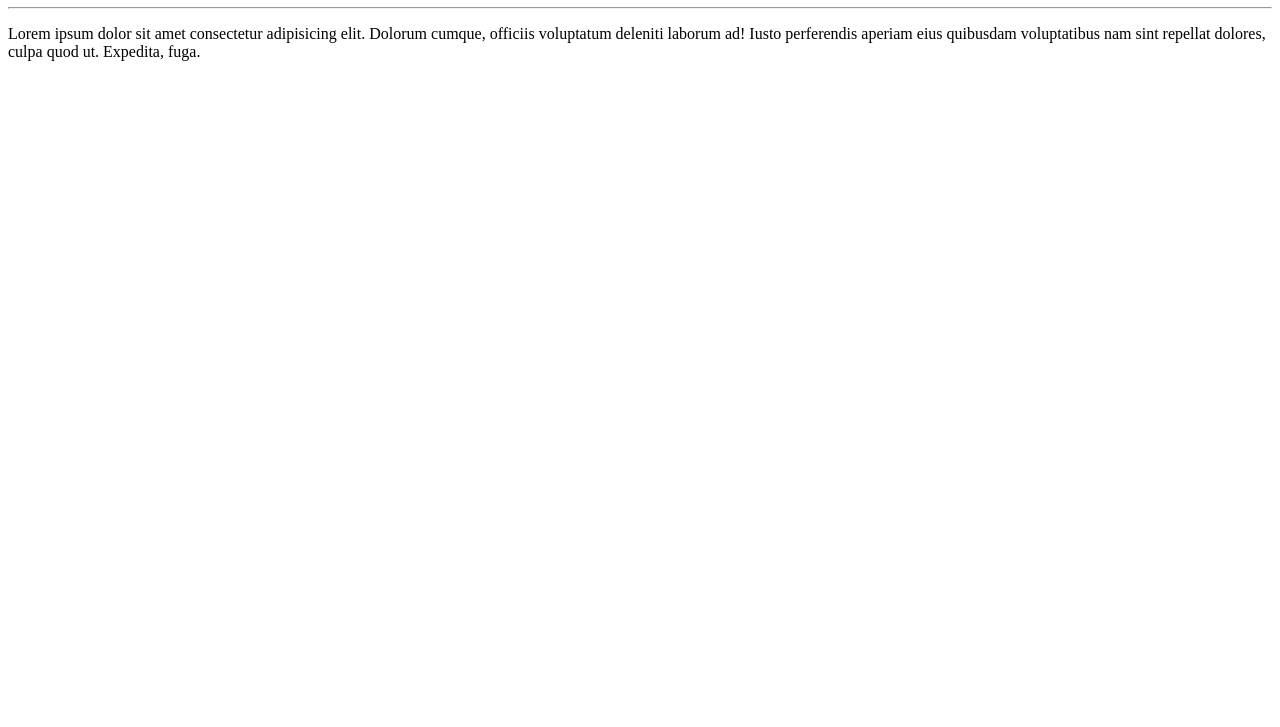
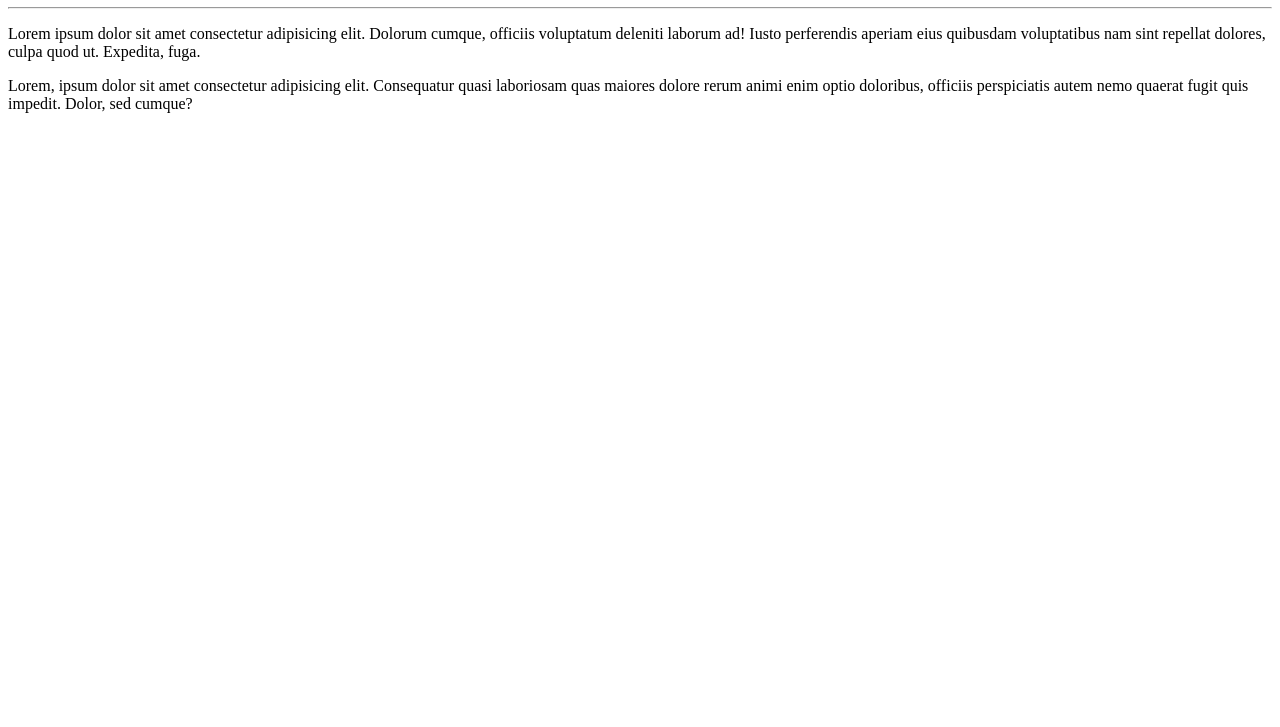
Before and after one commit to M-Esquivel/Ola-Mundo, a plain HTML site: page site-exemplo/index.html in a window 1280 px wide. Shown: the part 73-800 px from the top of the page. Drawn offline with Linux system fonts and the light colour scheme.

Commit message:
adicionei um paragrafo

```diff
--- a/site-exemplo/index.html
+++ b/site-exemplo/index.html
@@ -9,5 +9,6 @@
     <h1>Olá, mundo!</h1>
     <hr>
     <p>Lorem ipsum dolor sit amet consectetur adipisicing elit. Dolorum cumque, officiis voluptatum deleniti laborum ad! Iusto perferendis aperiam eius quibusdam voluptatibus nam sint repellat dolores, culpa quod ut. Expedita, fuga.</p>
+    <p>Lorem, ipsum dolor sit amet consectetur adipisicing elit. Consequatur quasi laboriosam quas maiores dolore rerum animi enim optio doloribus, officiis perspiciatis autem nemo quaerat fugit quis impedit. Dolor, sed cumque?</p>
 </body>
 </html>
```
